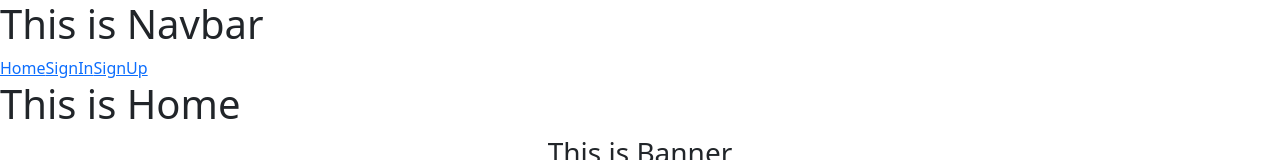
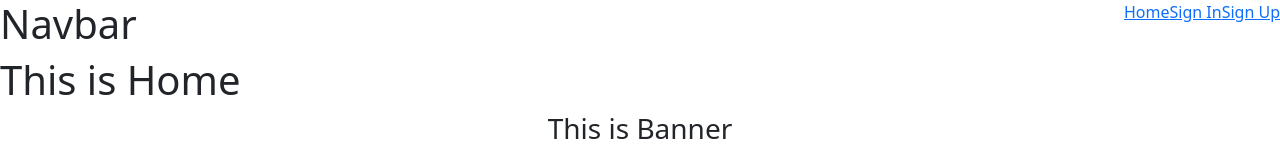
Before and after one commit to anwar-7/independent-service-provider-anwarul1, a React (Create React App) app: page / in a window 1280 px wide. Shown: the top 160 px of the page. Built offline with nearby package versions, Linux system fonts and the light colour scheme; no server answers.

Commit message:
required auth function create and apply and make signout button and fixed loging releted problem

```diff
--- a/src/App.js
+++ b/src/App.js
@@ -8,6 +8,7 @@ import SignIn from './components/SignIn/SignIn';
 import 'bootstrap/dist/css/bootstrap.min.css';
 import SignUp from './components/SignUp/SignUp';
 import CheckOut from './components/CheckOut/CheckOut';
+import RequireAuth from './components/RequireAuth/RequireAuth';
 
 function App() {
   return (
@@ -18,7 +19,14 @@ function App() {
         <Route path="/home" element={<Home />} />
         <Route path="/signin" element={<SignIn />} />
         <Route path="/signup" element={<SignUp />} />
-        <Route path="/checkout" element={<CheckOut />} />
+        <Route
+          path="/checkout"
+          element={
+            <RequireAuth>
+              <CheckOut />
+            </RequireAuth>
+          }
+        />
         <Route path="*" element={<NotFound />} />
       </Routes>
       <Footer />
--- a/src/components/Navbar/Navbar.js
+++ b/src/components/Navbar/Navbar.js
@@ -1,11 +1,20 @@
+import { signOut } from 'firebase/auth';
 import React from 'react';
-import { NavLink } from 'react-router-dom';
+import { Button } from 'react-bootstrap';
+import { useAuthState } from 'react-firebase-hooks/auth';
+import { NavLink, useNavigate } from 'react-router-dom';
+import auth from '../../firebase.init';
 import './Navbar.css';
 
 const Navbar = () => {
+  const [user] = useAuthState(auth);
+  const navigate = useNavigate();
+
   return (
+    <div className=" d-flex justify-content-between">
       <div>
-      <h1>This is Navbar</h1>
+        <h1>Navbar</h1>
+      </div>
       <div className="nav">
         <NavLink
           className={({ isActive }) => (isActive ? 'active-link' : 'link')}
@@ -13,17 +22,21 @@ const Navbar = () => {
         >
           Home
         </NavLink>
+        {user ? (
+          <Button onClick={() => signOut(auth, navigate('/'))}>Sign Out</Button>
+        ) : (
           <NavLink
             className={({ isActive }) => (isActive ? 'active-link' : 'link')}
             to="/signin"
           >
-          SignIn
+            Sign In
           </NavLink>
+        )}
         <NavLink
           className={({ isActive }) => (isActive ? 'active-link' : 'link')}
           to="/signup"
         >
-          SignUp
+          Sign Up
         </NavLink>
       </div>
     </div>
--- /dev/null
+++ b/src/components/RequireAuth/RequireAuth.js
@@ -0,0 +1,20 @@
+import React from 'react';
+import { useAuthState } from 'react-firebase-hooks/auth';
+import { Navigate, useLocation } from 'react-router-dom';
+import auth from '../../firebase.init';
+
+const RequireAuth = ({ children }) => {
+  const [user, loading] = useAuthState(auth);
+  const location = useLocation();
+
+  if (loading) {
+    return <p>Loading...</p>;
+  }
+  if (user) {
+    return children;
+  } else {
+    return <Navigate to="/signin" state={{ from: location }} replace />;
+  }
+};
+
+export default RequireAuth;
--- a/src/components/Signin/Signin.js
+++ b/src/components/Signin/Signin.js
@@ -6,7 +6,7 @@ import {
 } from 'react-firebase-hooks/auth';
 import auth from '../../firebase.init';
 import './SignIn.css';
-import { useNavigate } from 'react-router-dom';
+import { useLocation, useNavigate } from 'react-router-dom';
 
 const SignIn = () => {
   const [userInfo, setUserInfo] = useState({
@@ -57,9 +57,11 @@ const SignIn = () => {
   };
 
   const navigate = useNavigate();
+  const location = useLocation();
+  let from = location.state?.from?.pathname || '/';
   useEffect(() => {
     if (user || googleUser) {
-      navigate('/home');
+      navigate(from, { replace: true });
     }
   }, [user, googleUser]);
 
--- a/src/components/Signup/Signup.js
+++ b/src/components/Signup/Signup.js
@@ -6,7 +6,7 @@ import {
   useSignInWithGoogle,
 } from 'react-firebase-hooks/auth';
 import auth from '../../firebase.init';
-import { useNavigate } from 'react-router-dom';
+import { useLocation, useNavigate } from 'react-router-dom';
 
 const SignUp = () => {
   const [userInfo, setUserInfo] = useState({
@@ -70,9 +70,11 @@ const SignUp = () => {
   };
 
   const navigate = useNavigate();
+  const location = useLocation();
+  let from = location.state?.from?.pathname || '/';
   useEffect(() => {
     if (user || googleUser) {
-      navigate('/home');
+      navigate(from, { replace: true });
     }
   }, [user, googleUser]);
 
```
Also changed, not shown: src/components/CheckOut/CheckOut.js (+14 -1 lines). Lines whose indentation alone changed are shown as unchanged.
